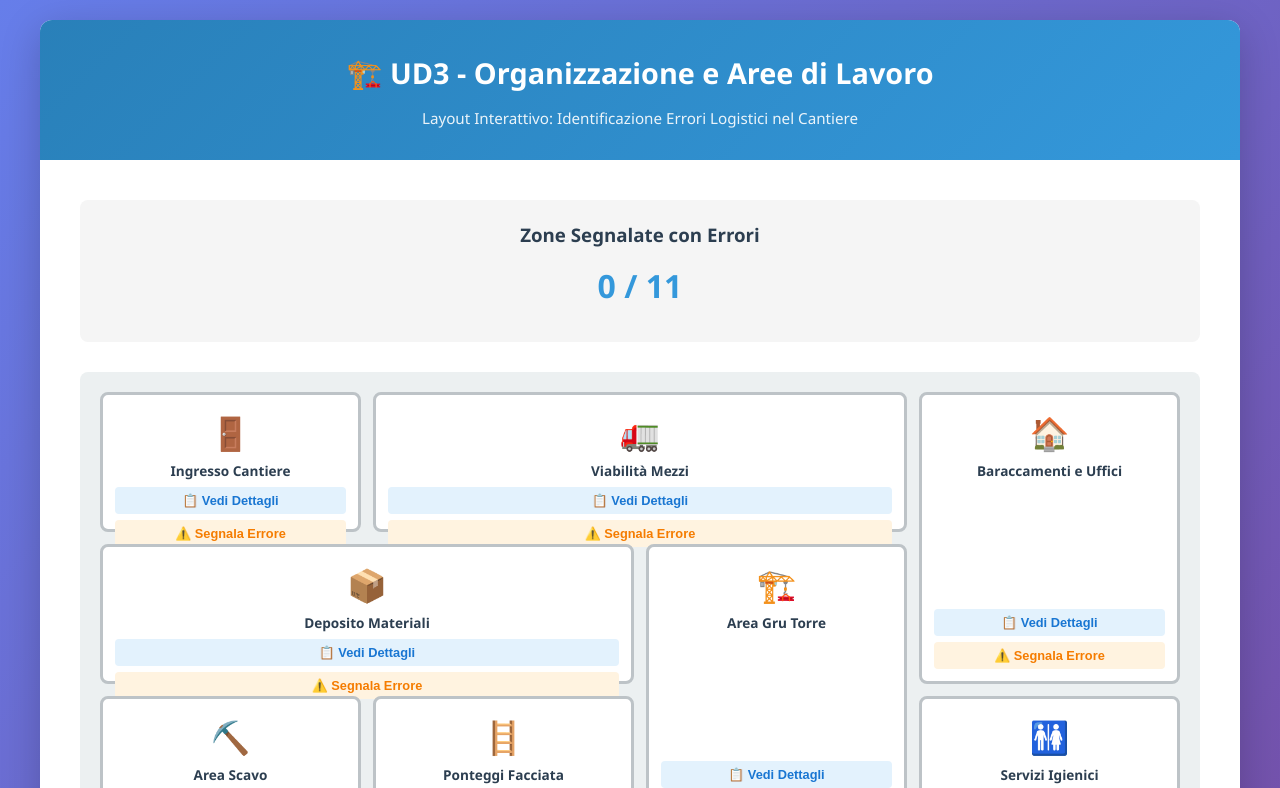
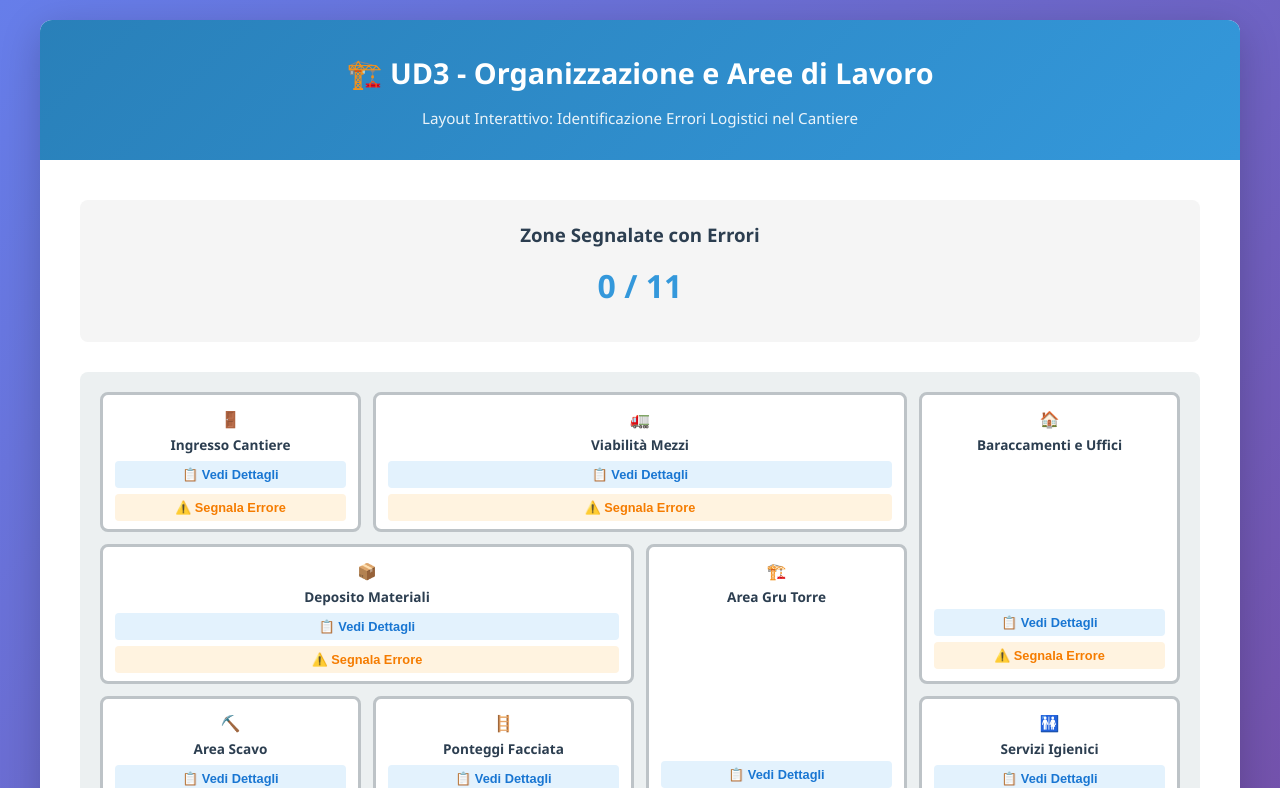
Before and after one commit to FraBellucci/Integrazioni-Costruzioni-UD3, a plain HTML site: page index.html in a window 1280 px wide. Both pictures are taken after a click on the button "Inizia l'Ispezione del Cantiere →". Shown: the top 788 px of the page. Drawn offline with Linux system fonts and the light colour scheme.

Commit message:
Update index.html

```diff
--- a/index.html
+++ b/index.html
@@ -151,7 +151,7 @@
         }
 
         .zone-icon {
-            font-size: 2em;
+            font-size: 1,5em;
             margin-bottom: 5px;
         }
 
```
